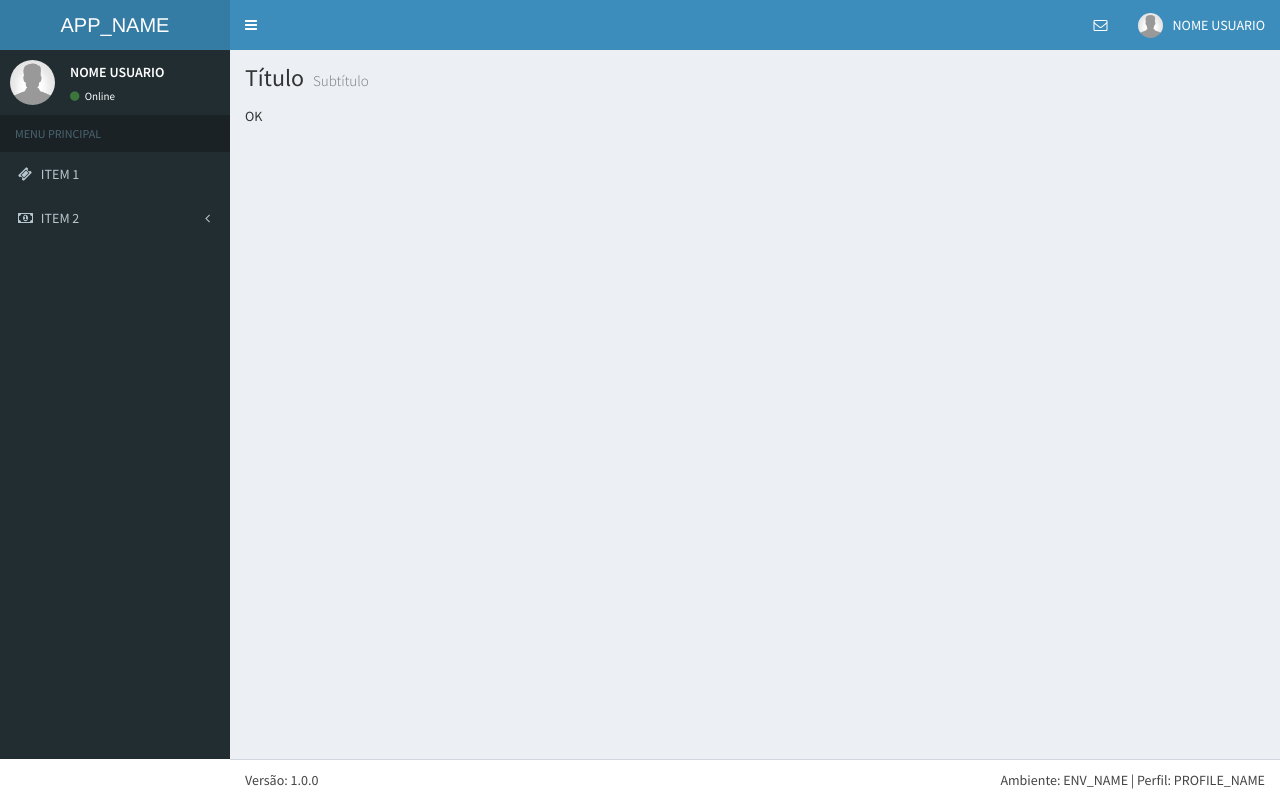
After one commit to gabrielpona/slim-base, a PHP site: template resources/views/painel.index.twig in a window 1280 px wide. The commit adds this page. Run offline with PHP 8.4, Linux system fonts and the light colour scheme; the template is opened without the code that fills it, so the values that code supplies are empty; some libraries are stand-ins or nearby versions.

```diff
--- /dev/null
+++ b/resources/views/painel.index.twig
@@ -0,0 +1,5 @@
+{% extends 'templates/restrito/main.twig' %}
+
+{% block content %}
+    <span>OK</span>
+{% endblock %}
--- /dev/null
+++ b/resources/views/templates/restrito/includes/left-sidebar-public.twig
@@ -0,0 +1,54 @@
+<!-- Left side column. contains the logo and sidebar -->
+<aside class="main-sidebar">
+    <!-- sidebar: style can be found in sidebar.less -->
+    <section class="sidebar">
+
+        <!-- Sidebar user panel (optional) -->
+        <div class="user-panel">
+            <div class="pull-left image">
+                <img src="{{base_url()}}/assets/img/default_user.gif" class="img-circle" alt="Imagem do usuário"/>
+            </div>
+            <div class="pull-left info">
+                <p>NOME USUARIO</p>
+                <!-- Status -->
+                <a href="{{base_url()}}/assets/img/default_user.gif"><i class="fa fa-circle text-success"></i> Online</a>
+            </div>
+        </div>
+
+        <!-- Sidebar Menu -->
+        <ul class="sidebar-menu tree" data-widget="tree">
+            <li class="header">MENU PRINCIPAL</li>
+
+            <li class="treeview"> <!--active?-->
+                <a href="#">
+                    <i class="fa fa-ticket"></i>
+                    <span>ITEM 1</span>
+                </a>
+            </li>
+            <li class="treeview">
+                <ul class="treeview-menu">
+                    <li class=""><!--active?-->
+                        <a href="#"><i class='fa fa-circle'></i>
+                            <span>...</span>
+                        </a>
+                    </li>
+                </ul>
+            </li>
+            <li class="treeview">
+                <a href="#">
+                    <i class="fa fa-money"></i>
+                    <span>ITEM 2</span> <i class="fa fa-angle-left pull-right"></i>
+                </a>
+                <ul class="treeview-menu">
+                    <li class=""><!--active?-->
+                        <a href="#"><i class='fa fa-money'></i>
+                            <span>SUB 1</span>
+                        </a>
+                    </li>
+                </ul>
+            </li>
+        </ul>
+        <!-- /.sidebar-menu -->
+    </section>
+    <!-- /.sidebar -->
+</aside>
--- /dev/null
+++ b/resources/views/templates/restrito/includes/top-menu.twig
@@ -0,0 +1,74 @@
+<header class="main-header">
+
+    <!-- Logo -->
+    <a href="{{path_for('painel.index')}}" class="logo">
+    <!-- mini logo for sidebar mini 50x50 pixels -->
+    <span class="logo-mini"><img src="{{base_url()}}/assets/img/logo-mini.png" class="img-circle" alt="APP" style="max-height: 30px;" /></span>
+    <!-- logo for regular state and mobile devices -->
+    <span class="logo-lg">APP_NAME</span>
+    </a>
+
+    <!-- Header Navbar -->
+    <nav class="navbar navbar-static-top" role="navigation">
+        <!-- Sidebar toggle button-->
+        <a href="#" class="sidebar-toggle" data-toggle="offcanvas" role="button">
+        <span class="sr-only">Alternar navegação</span>
+        </a>
+        <!-- Navbar Right Menu -->
+        <div class="navbar-custom-menu">
+            <ul class="nav navbar-nav">
+                <!-- Messages -->
+                <li class="dropdown messages-menu">
+                    <a href="#" class="dropdown-toggle" data-toggle="dropdown" title="Mensagens recebidas" id="count-notification-label">
+                        <i class="fa fa-envelope-o"></i>
+                    </a>
+                    <ul class="dropdown-menu">
+                        <li class="header">Você tem <span id="count-notification-counter">0</span> mensage<span id="count-notification-plural">m</span></li>
+                        <li>
+                            <ul class="menu" id="list-notification-container">
+
+                            </ul><!-- /.menu -->
+                        </li>
+                        <li class="footer"><a href="#">Ver todas as mensagens</a></li>
+                    </ul>
+                </li><!-- /.messages-menu -->
+
+                <!-- User Account Menu -->
+                <li class="dropdown user user-menu">
+                    <!-- Menu Toggle Button -->
+                    <a href="#" class="dropdown-toggle" data-toggle="dropdown">
+                    <!-- The user image in the navbar-->
+                    <img src="{{base_url()}}/assets/img/default_user.gif" class="user-image" alt="Imagem do usuário"/>
+                    <!-- hidden-xs hides the username on small devices so only the image appears. -->
+                    <span class="hidden-xs">NOME USUARIO</span>
+                    </a>
+                    <ul class="dropdown-menu">
+                        <!-- The user image in the menu -->
+                        <li class="user-header">
+                            <img src="{{base_url()}}/assets/img/default_user.gif" class="img-circle" alt="Imagem do usuário" />
+                            <p>
+                                Nome Usuário
+                                <small>Login</small>
+                            </p>
+                        </li>
+                        <!-- Menu Footer-->
+                        <li class="user-footer">
+                            <div class="pull-left">
+                                <a href="#change-my-password-modal" data-toggle="modal" class="btn btn-sm btn-default btn-flat">
+                                    <i class="fa fa-lock"></i> Alterar senha
+                                </a>
+                            </div>
+                            <div class="pull-right">
+                                <a href="#" class="btn btn-sm btn-default btn-flat" onclick="event.preventDefault();  document.getElementById('logout-form').submit();">
+                                    <i class="fa fa-sign-out"></i>Sair
+                                    <form id="logout-form" action="{{ path_for('auth.signout.post') }}" method="POST" style="display: none;">
+                                    </form>
+                                </a>
+                            </div>
+                        </li>
+                    </ul>
+                </li>
+            </ul>
+        </div>
+    </nav>
+</header>
--- /dev/null
+++ b/resources/views/templates/restrito/main.twig
@@ -0,0 +1,69 @@
+<!DOCTYPE html>
+<html>
+  {% include 'templates/restrito/includes/head.twig' %}
+  <body class="skin-blue sidebar-open sidebar-mini">
+  <!--TODO:Adicionar Modais-->
+  <!--TODO:Adicionar Modais Locais-->
+    <div class="wrapper">
+      {% include 'templates/restrito/includes/top-menu.twig' %}
+      {% include 'templates/restrito/includes/left-sidebar-public.twig' %}
+
+      <div class="content-wrapper">
+        <!-- Content Header (Page header) -->
+        <section class="content-header">
+          <h1 class="pull-left">
+            <!--<decorator:getProperty property="page.local_title"/>-->
+            Título
+            <small>Subtítulo<!--<decorator:getProperty property="page.local_subtitle"/>--></small>
+          </h1>
+          <div class="pull-right">
+            <!--<decorator:getProperty property="page.local_controls"/>-->
+          </div>
+          <div class="clearfix"></div>
+        </section>
+
+        <!-- Main content -->
+        <section class="content">
+          <!-- TODO:TOASTER
+          <div class="alert ${classeAlerta != null ? classeAlerta : 'alert-danger'}" style="display: none" data-toastr-type="${toastrType}">
+              <a href="#" class="close xbtn" data-dismiss="alert">&times;</a>
+              <span class="texto">${alerta}${causa}</span>
+              <c:if test="${not alerta eq ''}">
+                  <br/>
+              </c:if>
+              <c:forEach var="error" items="${errors}">
+                  <span class="texto">${error.category} - ${error.message}</span><br/>
+              </c:forEach>
+          </div>
+          -->
+          {% block content %}
+            <!--Content Here-->
+          {% endblock %}
+
+        </section><!-- /.content -->
+      </div>
+    </div>
+  </body>
+  <footer class="main-footer">
+    <!-- To the right -->
+    <div class="pull-right hidden-xs">
+      Ambiente: ENV_NAME | Perfil: PROFILE_NAME
+    </div>
+    <!-- Default to the left -->
+    <span>Versão: 1.0.0</span>
+  </footer>
+
+<!-- jQuery 2.1.4 -->
+<script src="{{base_url()}}/assets/js/lib/jquery.min.js" type="text/javascript"></script>
+
+<!-- Bootstrap 3.3.2 JS -->
+<script src="{{base_url()}}/assets/bootstrap/js/bootstrap.min.js" type="text/javascript"></script>
+
+<!--[if lt IE 9]>
+<script src="{{base_url()}}/assets/js/lib/bootstrap-datetimepicker-retrocompatibility.js"></script>
+<![endif]-->
+
+
+<!-- AdminLTE App -->
+<script src="{{base_url()}}/assets/js/app.min.js" type="text/javascript"></script>
+</html>
```
Also changed, not shown: src/Controller/Auth/AuthController.php (+2 -7 lines), src/Controller/restricted/PainelController.php (added, +26 -0 lines), src/dependencies.php (+11 -4 lines), src/routes.php (+10 -1 lines).
